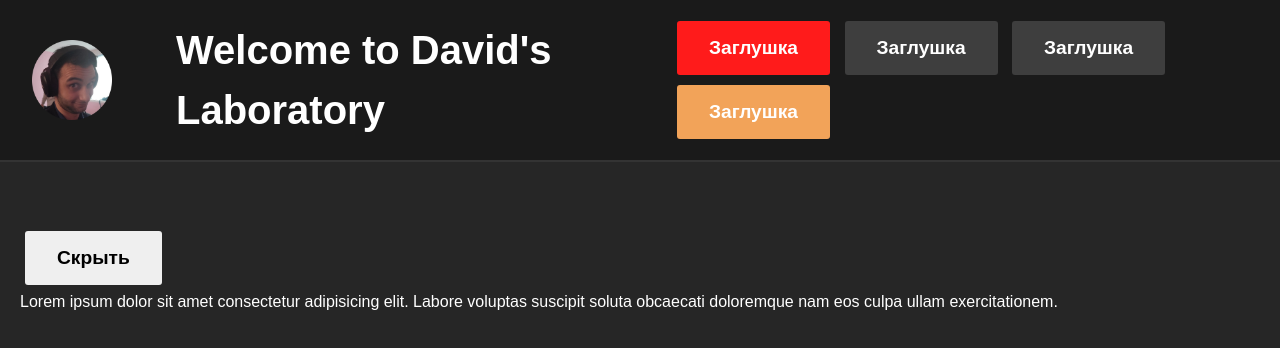
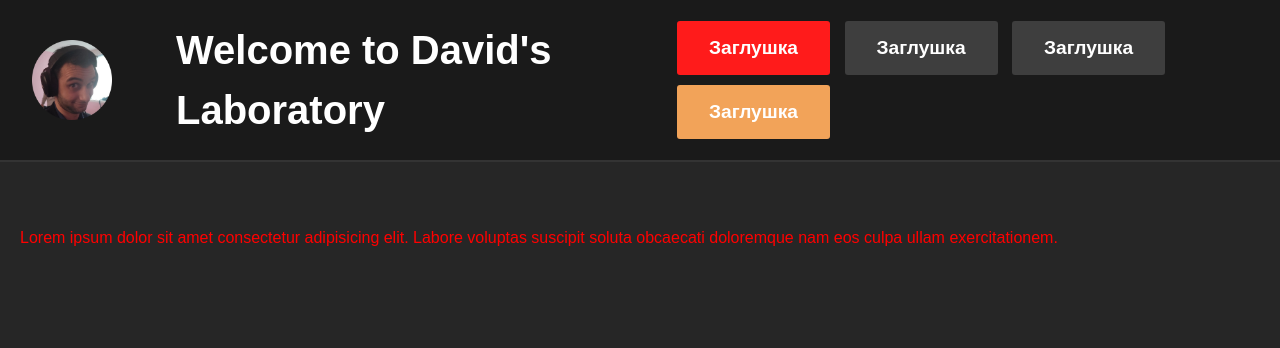
Before and after one commit to bronepoezd410/4AIP_VueExercises410, a Vue app in the folder MakoVueExercises/: page / in a window 1280 px wide. Shown: the top 348 px of the page. Built offline with nearby package versions, Linux system fonts and the light colour scheme.

Commit message:
040_Инлайн объект с CSS классами

```diff
--- a/MakoVueExercises/src/App.vue
+++ b/MakoVueExercises/src/App.vue
@@ -1,8 +1,7 @@
 
 <template>
     <div class="withMargin">
-        <button @click="hide"> {{ obj.hidden ? 'Показать' : 'Скрыть' }} </button>
-        <p :class="obj">Lorem ipsum dolor sit amet consectetur adipisicing elit. Labore voluptas suscipit soluta obcaecati doloremque nam eos culpa ullam exercitationem.</p>
+        <p :class="{active: false, valid: true}">Lorem ipsum dolor sit amet consectetur adipisicing elit. Labore voluptas suscipit soluta obcaecati doloremque nam eos culpa ullam exercitationem.</p>
     </div>
 </template>
 
--- a/MakoVueExercises/src/styles/style.css
+++ b/MakoVueExercises/src/styles/style.css
@@ -1,6 +1,11 @@
-p.hidden {
+.active {
 	display: none;
 }
+.valid {
+    color: red;
+}
+
+
 
 
 .withMargin {
```
